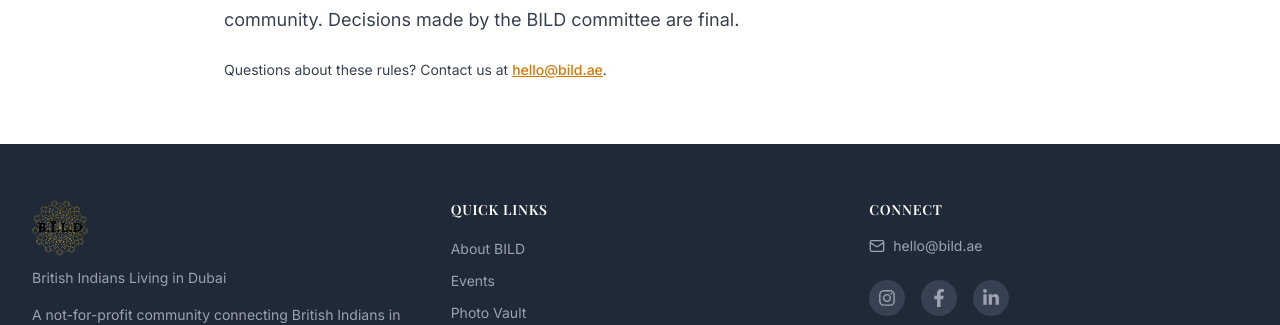
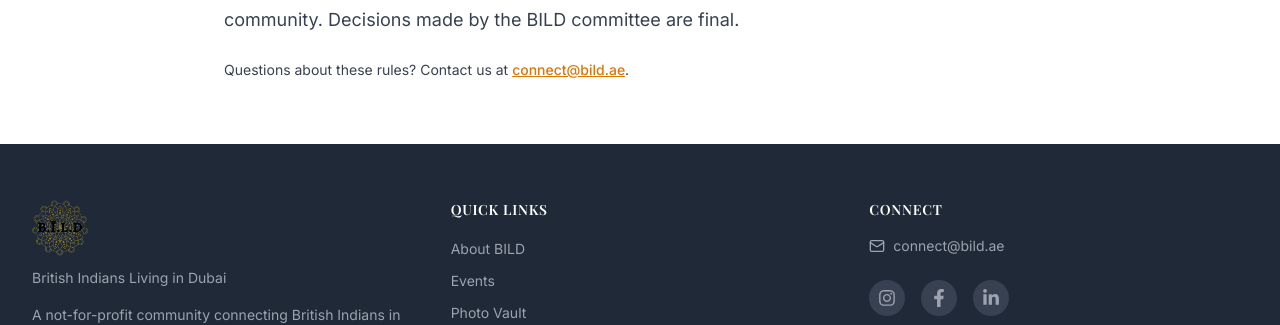
Before and after one commit to vjaswal9/bild-website, a Next.js app: page /community-rules in a window 1280 px wide. Shown: the part 2796-3121 px from the top of the page. Built offline with nearby package versions, Linux system fonts and the light colour scheme.

Commit message:
Update contact email to connect@bild.ae

```diff
--- a/src/app/community-rules/page.tsx
+++ b/src/app/community-rules/page.tsx
@@ -78,7 +78,7 @@
 
           <p className="text-sm text-charcoal-500">
             Questions about these rules? Contact us at{' '}
-            <a href="mailto:hello@bild.ae" className="text-saffron-600">hello@bild.ae</a>.
+            <a href="mailto:connect@bild.ae" className="text-saffron-600">connect@bild.ae</a>.
           </p>
         </article>
       </div>
--- a/src/app/terms/page.tsx
+++ b/src/app/terms/page.tsx
@@ -85,7 +85,7 @@
           <h2>Contact</h2>
           <p>
             For any questions regarding these Terms, please contact us at{' '}
-            <a href="mailto:hello@bild.ae" className="text-saffron-600">hello@bild.ae</a>.
+            <a href="mailto:connect@bild.ae" className="text-saffron-600">connect@bild.ae</a>.
           </p>
         </article>
       </div>
--- a/src/data/config.ts
+++ b/src/data/config.ts
@@ -4,7 +4,7 @@
   instagramUrl: 'https://www.instagram.com/bild_ae',
   facebookUrl: 'https://www.facebook.com/groups/2465313657124373',
   linkedinUrl: 'https://www.linkedin.com/groups/10025041/',
-  contactEmail: 'hello@bild.ae',
+  contactEmail: 'connect@bild.ae',
   membershipFeeAED: 50,
   foundedYear: 2023,
   siteName: 'BILD',
```
